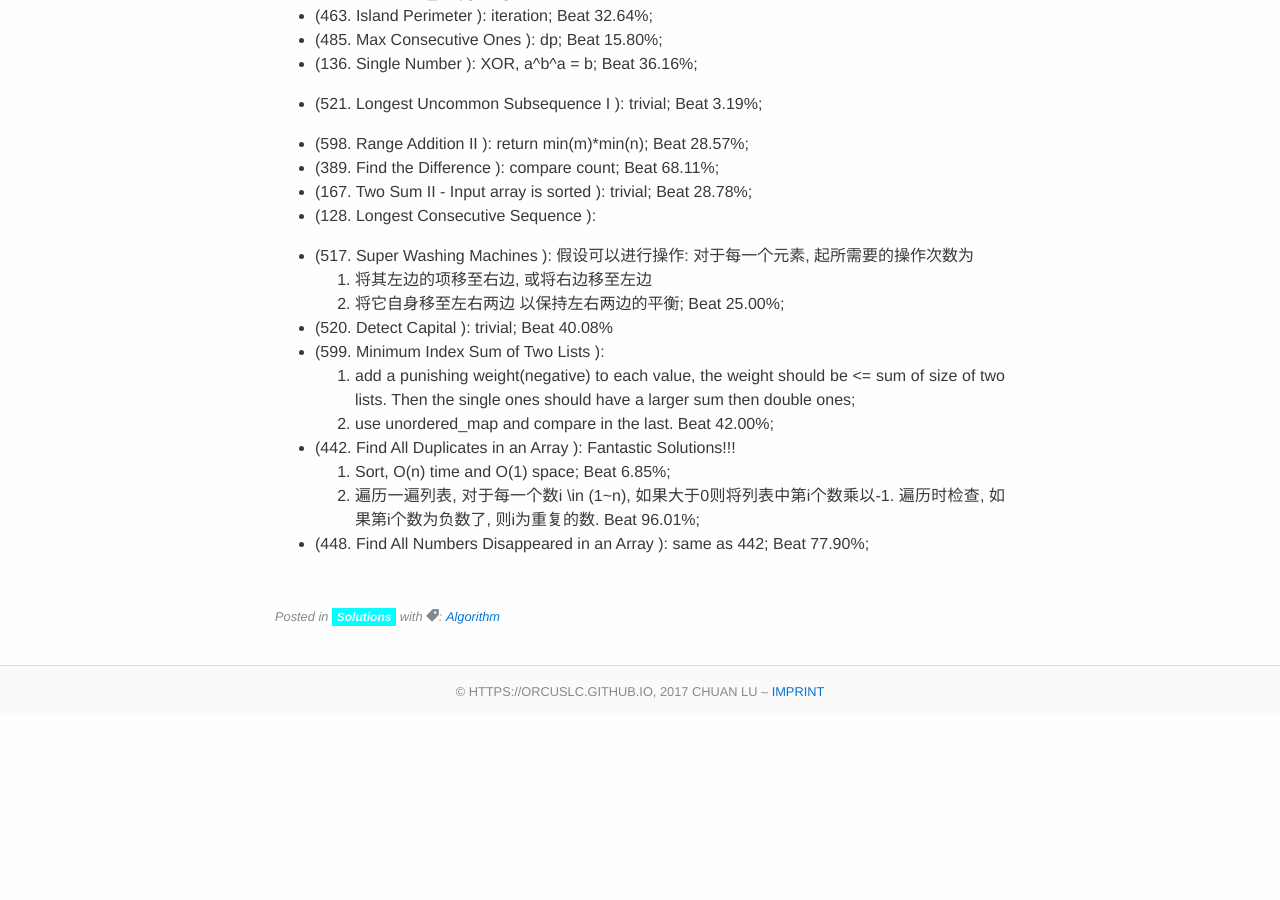
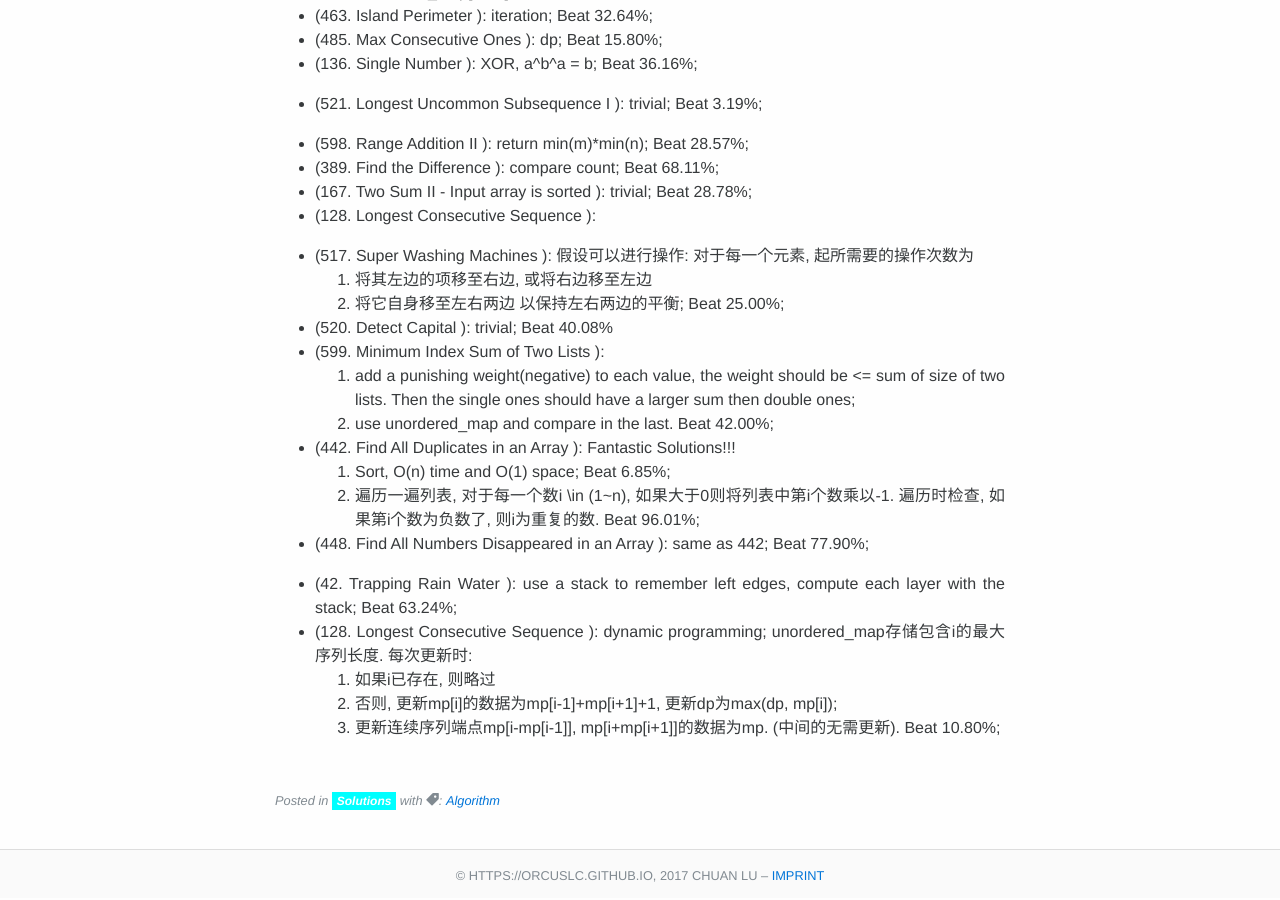
Before and after one commit to Orcuslc/blog.io, a Jekyll site: the page built from _posts/2017-04-19-Solutions-to-LeetCode-C++.md, in a window 1280 px wide and 900 px high, scrolled down 1592 px. Built offline with Jekyll 4.4.1, drawn with Linux system fonts in a browser that asks for light colours; some web fonts are replaced; before the commit the page ends 2308 px from its top, so only the background shows below that.

Commit message:
add leetcode ..

```diff
--- a/_posts/2017-04-19-Solutions-to-LeetCode-C++.md
+++ b/_posts/2017-04-19-Solutions-to-LeetCode-C++.md
@@ -76,3 +76,10 @@ Beat 63.33%;
 	1. Sort, O(n) time and O(1) space; Beat 6.85%;
 	2. 遍历一遍列表, 对于每一个数i \in (1~n), 如果大于0则将列表中第i个数乘以-1. 遍历时检查, 如果第i个数为负数了, 则i为重复的数. Beat 96.01%;
 - (448. Find All Numbers Disappeared in an Array ): same as 442; Beat 77.90%;
+
+- (42. Trapping Rain Water ): use a stack to remember left edges, compute each layer with the stack; Beat 63.24%;
+- (128. Longest Consecutive Sequence ): dynamic programming; unordered_map存储包含i的最大序列长度. 每次更新时:
+	1. 如果i已存在, 则略过
+	2. 否则, 更新mp[i]的数据为mp[i-1]+mp[i+1]+1, 更新dp为max(dp, mp[i]);
+	3. 更新连续序列端点mp[i-mp[i-1]], mp[i+mp[i+1]]的数据为mp. (中间的无需更新).
+	Beat 10.80%;
```
